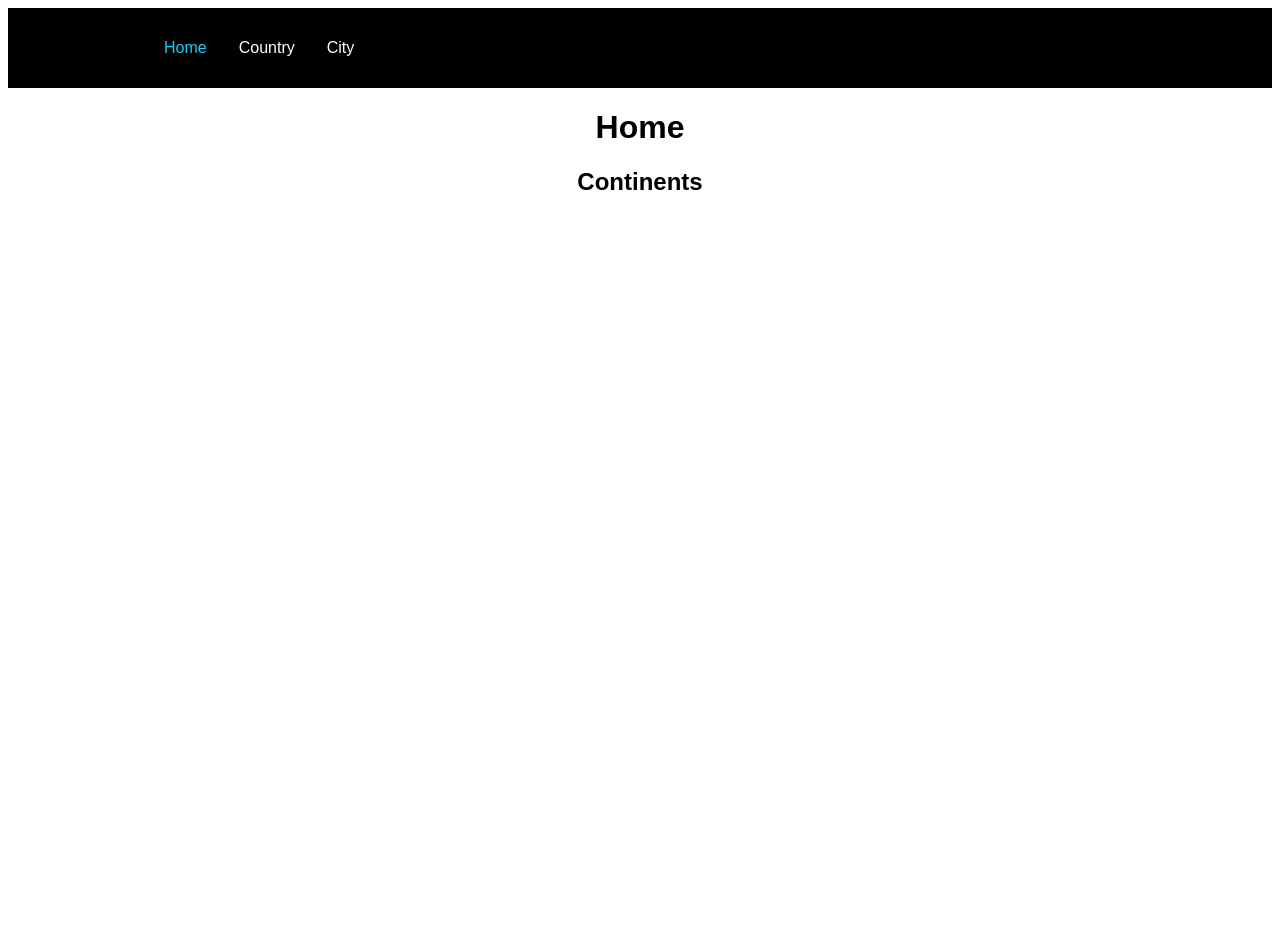
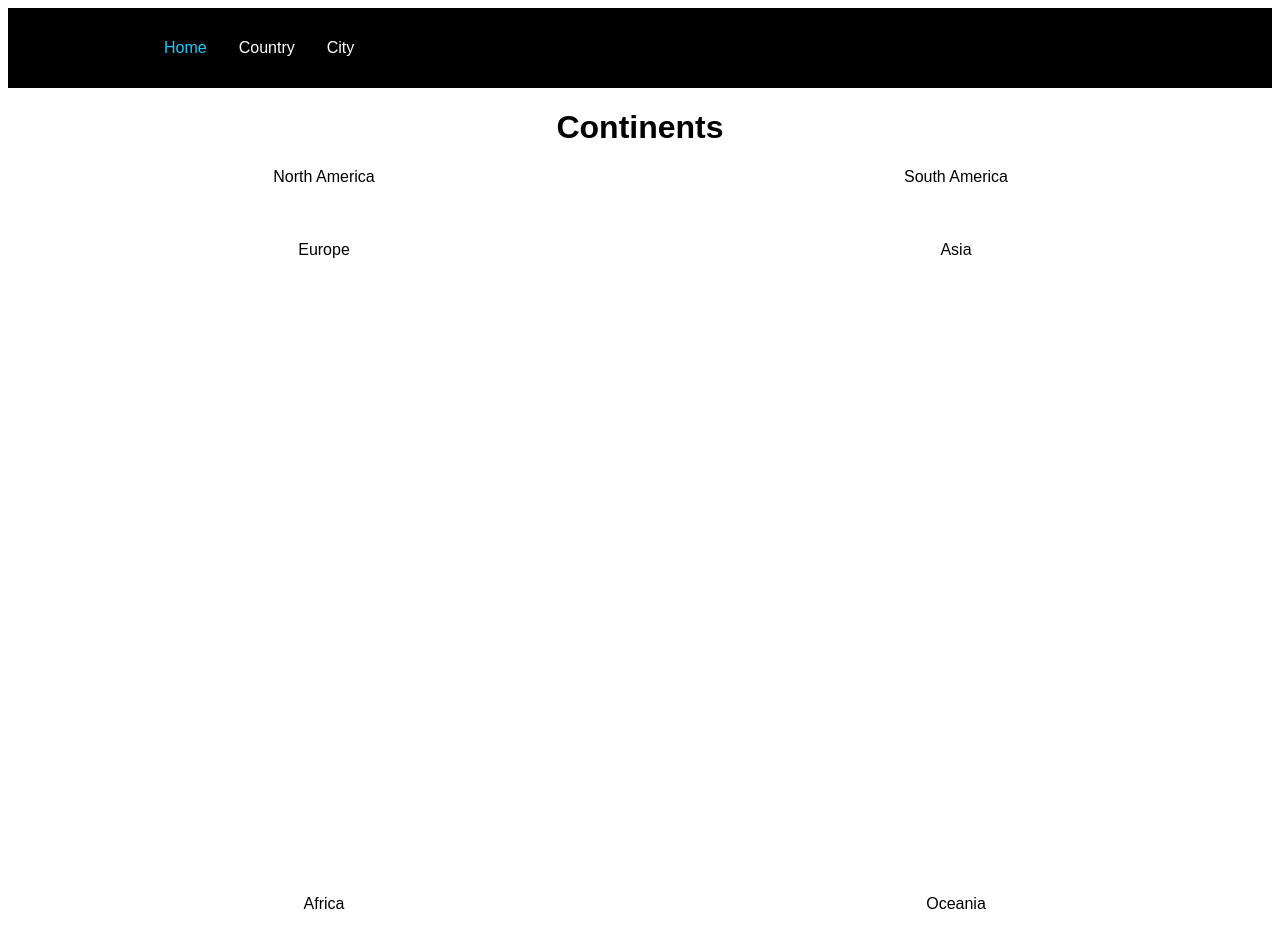
Before and after one commit to marurevi/React---Metrics-webapp, a React (Create React App) app: page / in a window 1280 px wide. Shown: the top 948 px of the page. Before the commit the page ends 800 px from the top, so only its background shows below. Built offline with nearby package versions, Linux system fonts and the light colour scheme; no server answers.

Commit message:
Fetch Api and built Continents page

```diff
--- /dev/null
+++ b/src/components/Continents/Continents.js
@@ -0,0 +1,31 @@
+import React from 'react';
+import getAllContinents from '../Data/Data';
+import { GridContainer, AmericaNor, AmericaSur, Africa, Asia, Europe, Oceania } from './ContinentsStyle';
+
+function Continents() {
+  console.log(getAllContinents());
+  return (
+    <GridContainer>
+      <AmericaNor>
+        North America
+      </AmericaNor>
+      <AmericaSur>
+        South America
+      </AmericaSur>
+      <Europe>
+        Europe
+      </Europe>
+      <Asia>
+        Asia
+      </Asia>
+      <Africa>
+        Africa
+      </Africa>
+      <Oceania>
+        Oceania
+      </Oceania>
+    </GridContainer>
+  );
+}
+
+export default Continents;
--- /dev/null
+++ b/src/components/Continents/ContinentsStyle.js
@@ -0,0 +1,36 @@
+import styled from 'styled-components';
+
+export const GridContainer = styled.div`
+  display: grid;
+  height: 100vh;
+  grid-template-columns: 1fr 4.5fr 4.5fr 1fr;
+  grid-template-rows: 1fr 9fr 1fr;
+  grid-template-areas:
+  'amNor amNor amSur amSur'
+  'eur eur asia asia'
+  'afr afr oce oce';
+`;
+
+export const AmericaNor = styled.div`
+  grid-area: amNor;
+`;
+
+export const AmericaSur = styled.div`
+  grid-area: amSur;
+`;
+
+export const Europe = styled.div`
+  grid-area: eur;
+`;
+
+export const Asia = styled.div`
+  grid-area: asia;
+`;
+
+export const Africa = styled.div`
+  grid-area: afr;
+`;
+
+export const Oceania = styled.div`
+  grid-area: oce;
+`;
--- /dev/null
+++ b/src/components/Data/Data.js
@@ -0,0 +1,33 @@
+/* CONTINENTS */
+const URL = 'https://disease.sh/v3/covid-19/continents';
+
+const getAllContinents = async () => {
+  const continents = [];
+  await fetch(URL)
+    .then((response) => response.json())
+    .then((result) => {
+      result.map((continent) => (
+        continents.push({
+          id: continent.continent,
+          continent: continent.continent,
+          cases: continent.cases,
+          todayCases: continent.todayCases,
+          deaths: continent.deaths,
+          todayDeaths: continent.todayDeaths,
+          recovered: continent.recovered,
+          todayRecovered: continent.todayRecovered,
+          active: continent.active,
+          critical: continent.critical,
+          tests: continent.tests,
+          population: continent.population,
+          continentInfo: {
+            lat: continent.continentInfo.lat,
+            long: continent.continentInfo.long,
+          },
+          countries: continent.countries,
+        })));
+    });
+  return continents;
+};
+
+export default getAllContinents;
--- a/src/components/pages/Home.js
+++ b/src/components/pages/Home.js
@@ -1,10 +1,11 @@
 import React from 'react';
+import Continents from '../Continents/Continents';
 
 function Home() {
   return (
     <div>
-      <h1>Home</h1>
-      <h2>Continents</h2>
+      <h1>Continents</h1>
+      <Continents />
     </div>
   );
 }
```
